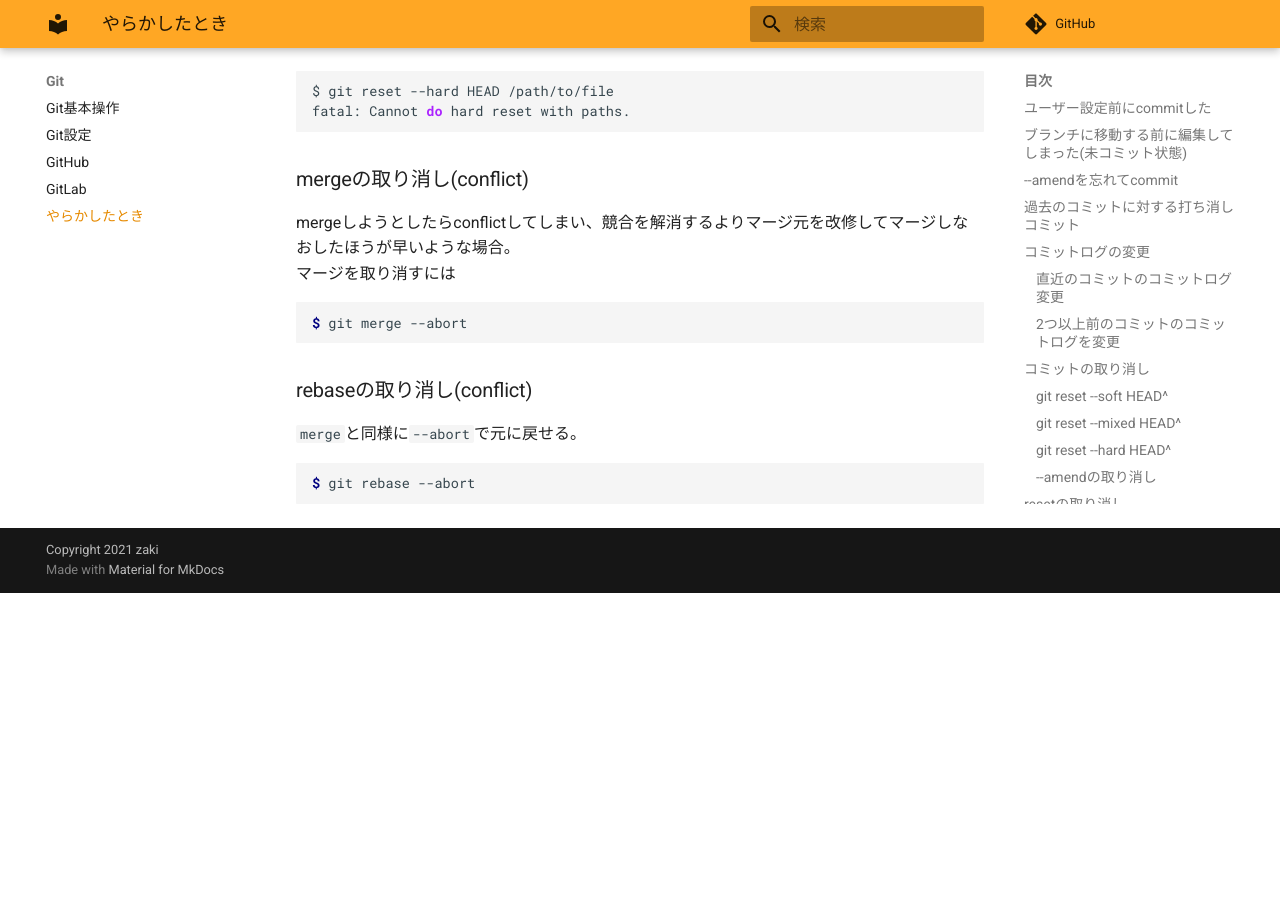
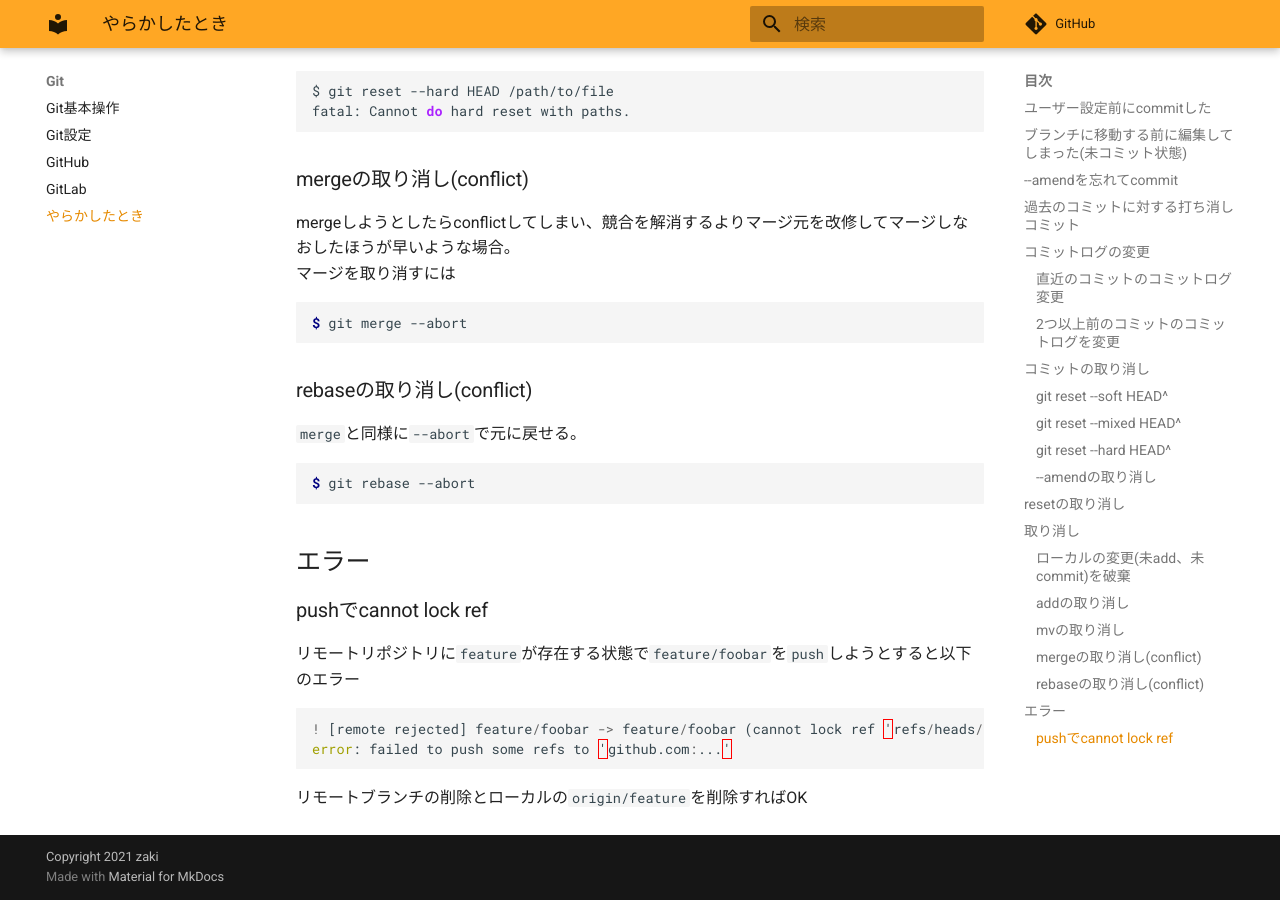
Before and after one commit to zaki-lknr/docs, an MkDocs documentation site: the page built from docs/Git/trouble.md, in a window 1280 px wide and 900 px high, scrolled down 3978 px. Built offline with MkDocs 1.6.1 and Material for MkDocs 9.7.7, drawn with Linux system fonts in a browser that asks for light colours; comment, search, counter and statistics services are not loaded; before the commit the page ends 4571 px from its top, so only the background shows below that.

Commit message:
add: git/trouble: pushのcannot lock refエラー

````diff
--- a/docs/Git/trouble.md
+++ b/docs/Git/trouble.md
@@ -196,3 +196,16 @@ $ git merge --abort
 ```console
 $ git rebase --abort
 ```
+
+## エラー
+
+### pushでcannot lock ref
+
+リモートリポジトリに`feature`が存在する状態で`feature/foobar`を`push`しようとすると以下のエラー
+
+```
+! [remote rejected] feature/foobar -> feature/foobar (cannot lock ref 'refs/heads/feature/foobar': 'refs/heads/feature' exists; cannot create 'refs/heads/feature/foobar')
+error: failed to push some refs to 'github.com:...'
+```
+
+リモートブランチの削除とローカルの`origin/feature`を削除すればOK
````
